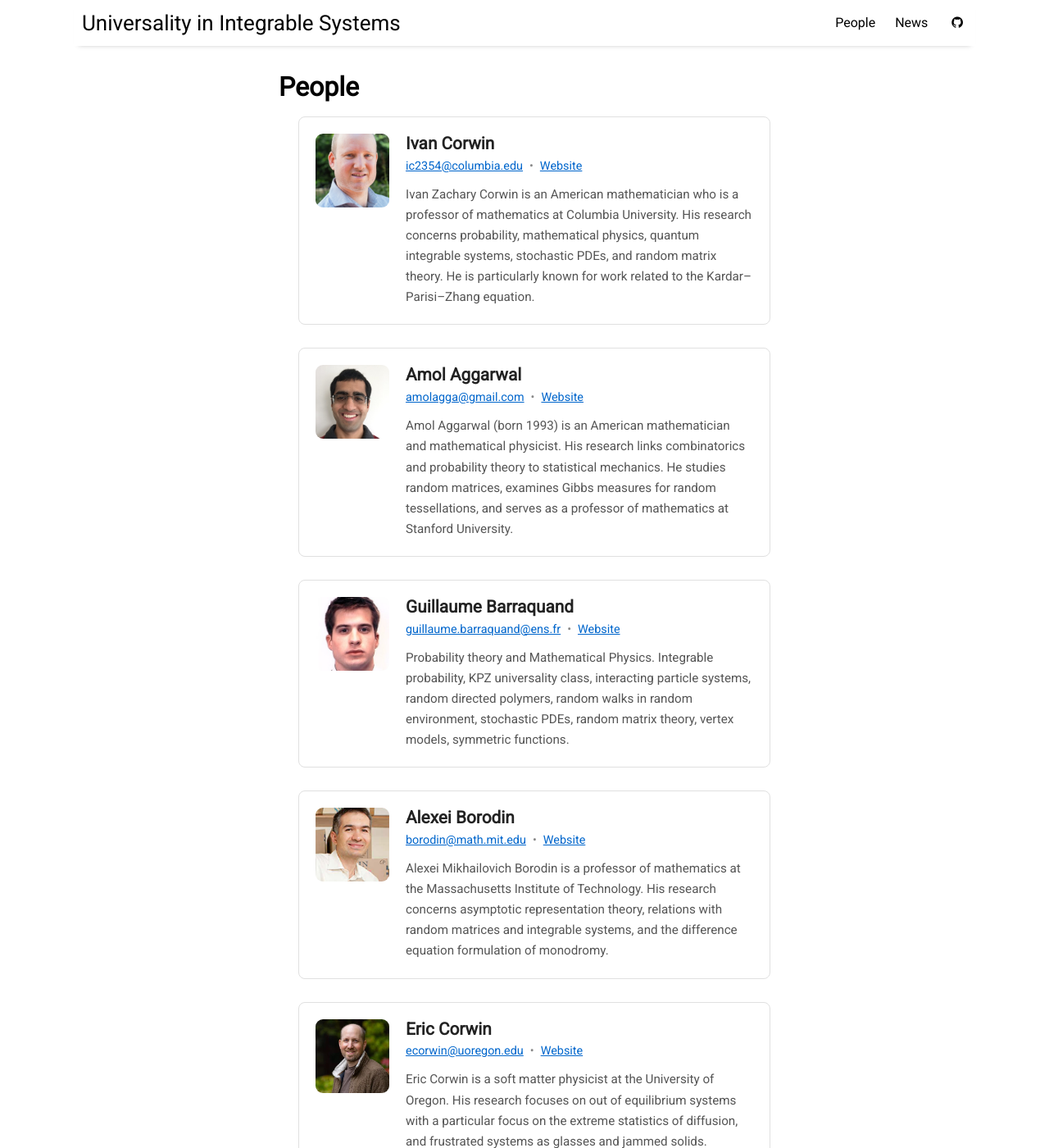
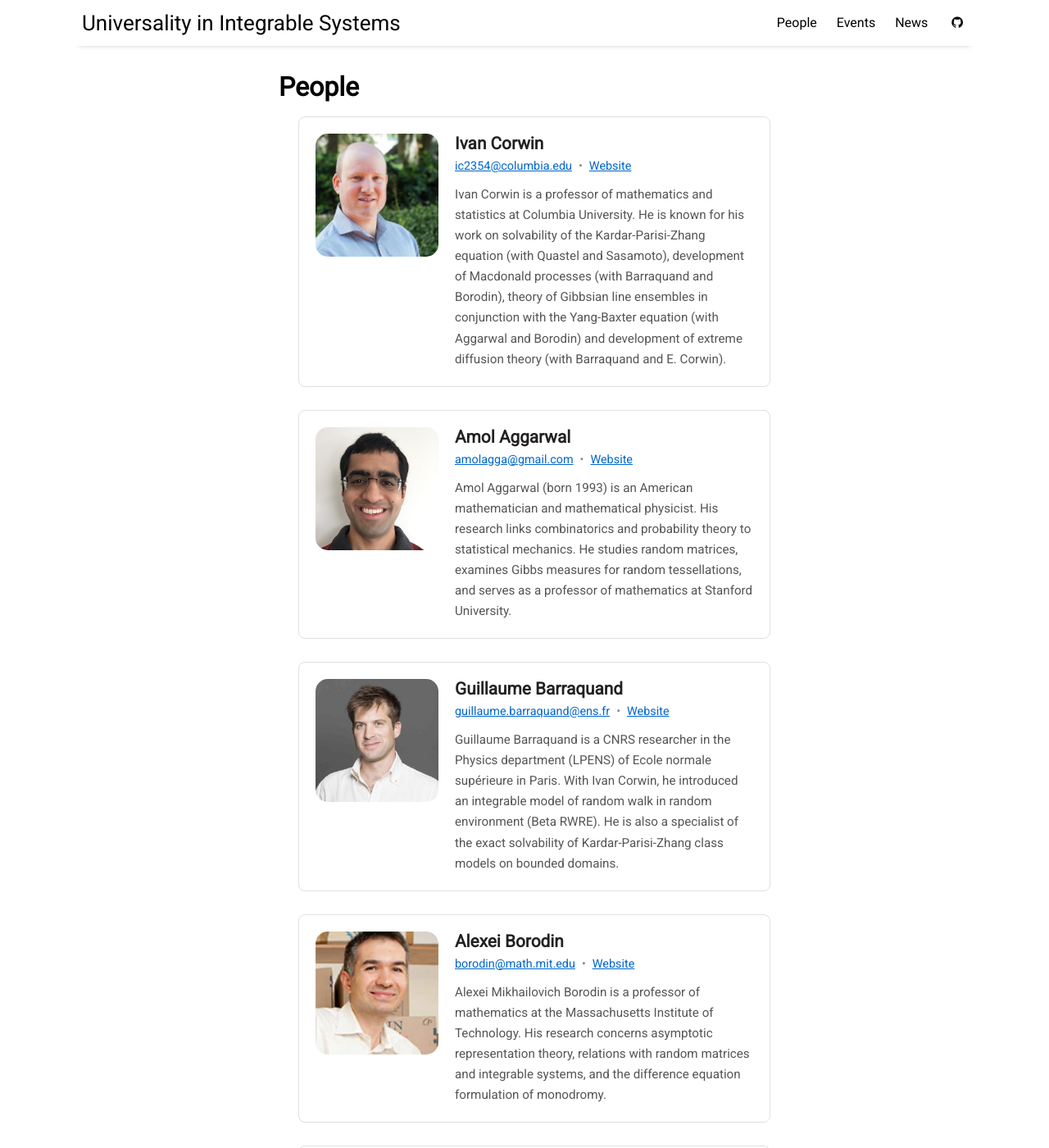
Before and after one commit to UniversalIntegrability/UniversalIntegrability.github.io, a Jekyll site: the page built from pages/people.md, in a window 1280 px wide and 1400 px high. Shown: the whole window at 82% size. Built offline with Jekyll 4.4.1, drawn with Linux system fonts in a browser that asks for light colours; nearby versions of some CDN libraries.

Commit message:
Added front matter and new picturesand logo

```diff
--- a/_data/people.yml
+++ b/_data/people.yml
@@ -1,11 +1,9 @@
 - name: Ivan Corwin
   email: ic2354@columbia.edu
   website: https://www.math.columbia.edu/~corwin/
-  image: assets/img/people/IvanCorwin.png
+  image: assets/img/people/IvanCorwin.jpg
   description: |
-    Ivan Zachary Corwin is an American mathematician who is a professor of mathematics at Columbia University.
-    His research concerns probability, mathematical physics, quantum integrable systems, stochastic PDEs, and
-    random matrix theory. He is particularly known for work related to the Kardar–Parisi–Zhang equation.
+    Ivan Corwin is a professor of mathematics and statistics at Columbia University. He is known for his work on solvability of the Kardar-Parisi-Zhang equation (with Quastel and Sasamoto), development of Macdonald processes (with Barraquand and Borodin), theory of Gibbsian line ensembles in conjunction with the Yang-Baxter equation (with Aggarwal and Borodin) and development of extreme diffusion theory (with Barraquand and E. Corwin).
 
 - name: Amol Aggarwal
   email: amolagga@gmail.com
@@ -21,8 +19,7 @@
   website: https://www.phys.ens.psl.eu/~barraquand/
   image: assets/img/people/GuillaumeBarraquand.jpg
   description: |
-    Probability theory and Mathematical Physics. Integrable probability, KPZ universality class, interacting particle systems,
-    random directed polymers, random walks in random environment, stochastic PDEs, random matrix theory, vertex models, symmetric functions.
+    Guillaume Barraquand is a CNRS researcher in the Physics department (LPENS) of Ecole normale supérieure in Paris. With Ivan Corwin, he introduced an integrable model of random walk in random environment (Beta RWRE). He is also a specialist of the exact solvability of Kardar-Parisi-Zhang class models on bounded domains.
 
 - name: Alexei Borodin
   email: borodin@math.mit.edu
--- a/_data/settings.yml
+++ b/_data/settings.yml
@@ -7,7 +7,8 @@
 # google-ID: ''
 
 menu:
-- {name: 'People',       url: 'people'}
+- {name: 'People',    url: 'people'}
+- {name: 'Events',    url: 'events'}
 - {name: 'News',      url: 'news'}
 
 
--- a/_includes/footer.html
+++ b/_includes/footer.html
@@ -2,5 +2,6 @@
   {% for item in site.data.settings.social %}
     <a href="{{ item.link }}" class="menu-link" target="_blank"><i class="fa fa-{{ item.icon }}" aria-hidden="true"></i></a>
   {% endfor %}
+  <div><a href="https://www.simonsfoundation.org/"><img src="/assets/img/footer/SimonsFoundation.png", class="footer-logo"></a></div>
   <div class="footer-description"><a href="{{ site.github.url }}/">{{ site.description }}</a></div>
 </footer>
--- a/_sass/_footer.scss
+++ b/_sass/_footer.scss
@@ -27,3 +27,16 @@
   color: #9a9a9a;
   font-size:0.8rem;
 }
+.footer-logo {
+  display: inline-block;
+  line-height: 0;
+  margin: 0;
+  padding: 0;
+  width: 200px;
+  height: auto;
+  vertical-align: middle;
+  transition: opacity 0.2s ease;
+}
+.footer-logo:hover {
+  opacity: 0.8;
+}
--- a/assets/css/syntax.css
+++ b/assets/css/syntax.css
@@ -86,8 +86,8 @@
 
 /* Ensure the image container maintains a perfect, un-squeezable square/circle */
 .person-photo {
-  width: 90px;
-  height: 90px;
+  width: 150px;
+  height: 150px;
   flex-shrink: 0; /* CRITICAL: Prevents the container from shrinking horizontally */
 }
 
--- a/index.html
+++ /dev/null
@@ -1,4 +0,0 @@
----
-layout: home
-title: Home
----
--- /dev/null
+++ b/pages/events.md
@@ -0,0 +1,37 @@
+---
+layout: page
+title: "Events"
+permalink: /events
+---
+
+### [Universality in Physics: Non-equilibrium Phenomena](https://terpconnect.umd.edu/~galitski/Erice/)
+Erice, Sicily
+May 8-12, 2026
+Organizers: Victor Galitski (Joint Quantum Institute, University of Maryland) and Ivan Corwin (Columbia University)
+
+Many very different physical systems, from electrons in solids and spins in quantum magnets to light in optical cavities and particles in noisy environments, display the same large-scale patterns of motion.
+
+This workshop explores the idea that integrable many-body systems and strong conservation laws can govern universal behavior even when microscopic dynamics is chaotic. The program focuses on transport, fluctuations, hydrodynamics, scaling, and random-matrix phenomena across classical, quantum, and stochastic systems.
+
+### [Universality in the Kardar-Parisi­-Zhang class and random matrix theory](https://icms.ac.uk/activities/workshop/universality-in-the-kpz-and-rmt/)
+ICMS, Bayes Centre, Edinburgh
+June 1-5, 2026
+Organizers: Ofer Busani (University of Edinburgh), Theo Assiotis (University of Edinburgh), Ivan Corwin (Columbia University)
+
+The workshop aim is to bring together researchers from the communities of the KPZ universality class and random matrix theory in the hopes of cultivating collaborations and developing new ideas. The KPZ and RMT fields have long history of cross fertilisation, where techniques developed in one field are often found useful in the other. Recently, the fields have seen important breakthroughs and development in the question of universality  via line ensembles. We hope the workshop will facilitate better understanding of this promising program and will  push it forward.
+
+### [4th Simons Math Summer Workshop: Algebraic Methods in Probability](https://scgp.stonybrook.edu/archives/45985)
+Stonybrook, Long Island
+July 6-24, 2026
+Organizers: Alexei Borodin (MIT), Ivan Corwin (Columbia), Evita Nestoridi (Stony Brook)
+
+Much of probability theory is concerned with understanding phenomena and structure that emerges in large, complex systems driven by disorder. This understanding is often first established for special example systems that are analyzable due to hidden connections to algebra. This summer workshop will focus on these hidden connections. Through a combination of mini-courses, lectures, and extensive time for discussion and collaboration, the workshop will bring together communities that are often concerned with different questions or probabilistic models, and focus them on the common ground within their methods. Examples of the types of hidden structures and related probabilistic models include:
+
+- Representation theory in Markov chain mixing and card shuffling.
+- Quantum integrable systems and symmetric function theory in stochastic vertex models, random matrix theory, interacting particle systems and the Kardar-Parisi-Zhang universality class.
+- Lax matrices in integrable systems driven by randomness or random initial data.
+
+### [YITP long-term workshop "Hydrodynamics and fluctuations in non-equilibrium interacting systems"](https://www.yukawa.kyoto-u.ac.jp/seminar/s53510?lang=en-GB)
+Kyoto, Japan
+Auguest 23-September 24, 2027
+Organizers: Tomohiro Sasamoto (Institute of Science Tokyo), et al.
```
Also changed, not shown: _layouts/home.html (deleted, +0 -8 lines), index.md (added, +15 -0 lines), assets/img/footer/SimonsFoundation.png (added), assets/img/front/IntegrableDiagram.png (added), assets/img/front/sixVertex.png (added), assets/img/people/GuillaumeBarraquand.jpg, assets/img/people/IvanCorwin.jpg (added), assets/img/people/IvanCorwin.png (deleted).
